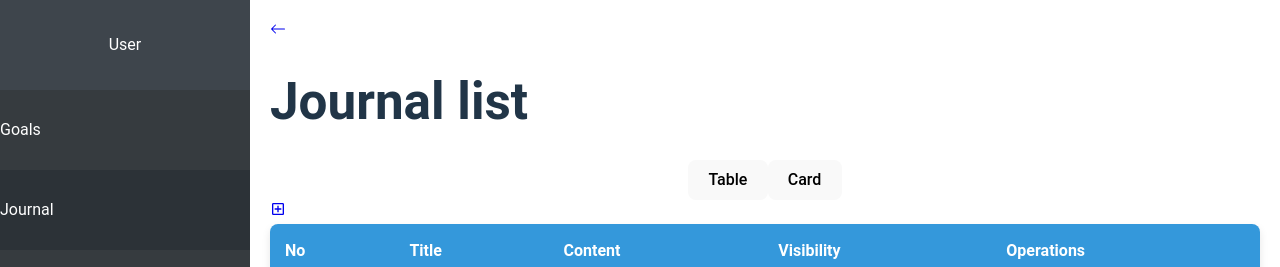
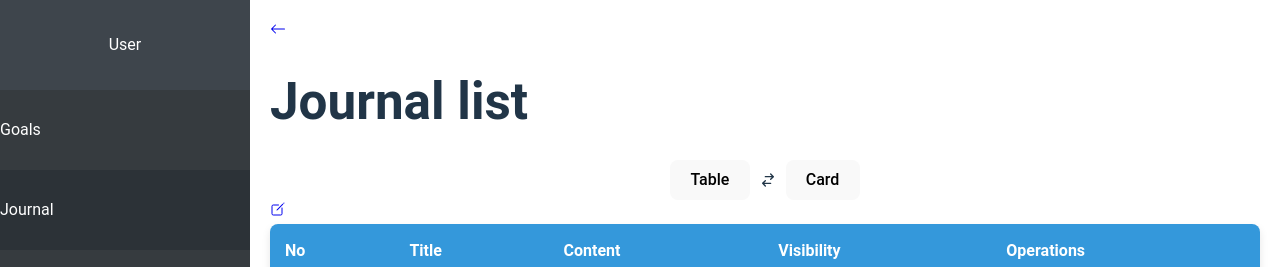
Before and after one commit to Ninejar/cautious-adventure, a React (Vite) app in the folder frontend/: page /journals/list in a window 1280 px wide. Shown: the top 267 px of the page. Built offline with nearby package versions, Linux system fonts and the light colour scheme; no server answers.

Commit message:
stylings

```diff
--- a/frontend/src/components/home/JournalsCard.jsx
+++ b/frontend/src/components/home/JournalsCard.jsx
@@ -37,7 +37,8 @@ const journalsCard = ({journals}) => {
                 </div>
 
                 <div className='last_edited'>
-                    <h6>Last edited: {new Date(item.updatedAt).toLocaleString()}</h6>
+                    <h6>Last edited: </h6>
+                    <h6>{new Date(item.updatedAt).toLocaleString()}</h6>
                 </div>
 
             </div>
--- a/frontend/src/index.css
+++ b/frontend/src/index.css
@@ -50,7 +50,8 @@ button:hover {
 }
 button:focus,
 button:focus-visible {
-  outline: 4px auto -webkit-focus-ring-color;
+  /* outline: 4px auto -webkit-focus-ring-color; */
+  background-color: #3498db;
 }
 
 
@@ -371,7 +372,6 @@ h1{
 }
 
 .create_journal input#title{
-  /* background-color: #a1d9ff; */
   all: unset;
 
   color: black;
@@ -379,11 +379,14 @@ h1{
   width: 75%;
   font-size: 20pt;
   margin: 0 auto;
+  margin-top: 2%;
 }
 
 .table_or_card{
   display: flex;
   justify-content: center;
+  align-items: center;
+  gap: 10px;
 }
 
 
@@ -438,9 +441,14 @@ h1{
 
 
 .last_edited{
+  display: flex;
   position: absolute;
   bottom: 10px;
+  justify-content: space-between;
+  width: 83%;
 }
+
+
 
 .card_id{
   font-size: 0.5rem;
--- a/frontend/src/pages/CreateJournal.jsx
+++ b/frontend/src/pages/CreateJournal.jsx
@@ -26,7 +26,7 @@ const CreateJournal = () => {
       .post('http://localhost:1814/journals', data)
       .then(()=>{
         setLoading(false)
-        navigate('/journals/')
+        navigate('/journals/list')
       })
       .catch((error) => {
         setLoading(false)
--- a/frontend/src/pages/JournalsHome.jsx
+++ b/frontend/src/pages/JournalsHome.jsx
@@ -4,6 +4,8 @@ import { Link } from "react-router-dom";
 import { AiOutlineEdit } from "react-icons/ai";
 import { BsInfoCircle } from "react-icons/bs";
 import { MdOutlineAddBox, MdOutlineDelete } from "react-icons/md";
+import { IoCreateOutline } from "react-icons/io5"
+import { HiOutlineSwitchHorizontal } from "react-icons/hi"
 import Loading from "../components/Loading";
 import BackButton from "../components/BackButton";
 import Navbar from "../components/Navbar";
@@ -36,10 +38,11 @@ const Home = () => {
         <h1>Journal list</h1>
         <div className="table_or_card">
           <button onClick={() => setShowType('table')}>Table</button>
+          <HiOutlineSwitchHorizontal />
           <button onClick={() => setShowType('card')}>Card</button>
         </div>
         <Link to="/journals/create">
-          <MdOutlineAddBox />
+          <IoCreateOutline />
         </Link>
 
         {loading ? (
```
